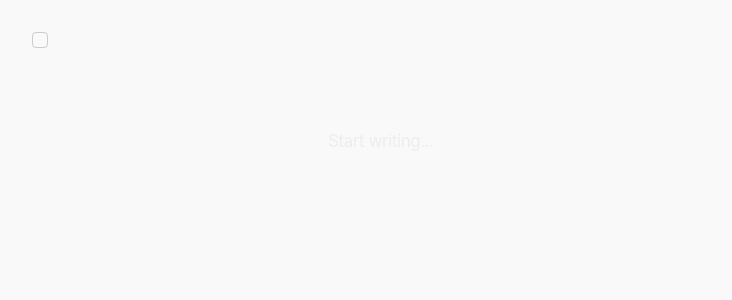
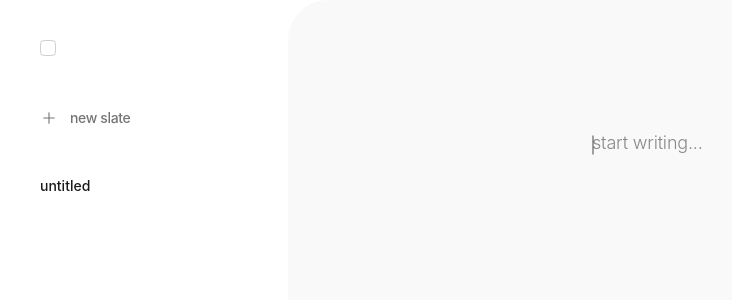
Before and after one commit to aryan-madan/Slate, a React (Vite) app: page / in a window 1280 px wide. Shown: the top 300 px of the page, without its empty margins (0-732 px from the left). Built offline with nearby package versions, Linux system fonts and the light colour scheme.

Commit message:
[2] added a sidebar, with animations and multi-page support

```diff
--- a/src/App.jsx
+++ b/src/App.jsx
@@ -1,27 +1,131 @@
-import React from 'react';
+import React, { useState, useRef, useLayoutEffect } from 'react';
 import { useLocal } from './Hook';
+import { IconPlus, IconX } from '@tabler/icons-react';
 
 export default function App() {
-  const [text, setText] = useLocal('text', '');
+  const [items, setItems] = useLocal('items', [{ id: 1, body: '' }]);
+  const [active, setActive] = useLocal('active', 1);
+  const [show, setShow] = useState(false);
+  const [deletingId, setDeletingId] = useState(null);
+  const [cursorPos, setCursorPos] = useState({ x: 0, y: 0 });
+  const lastAddedId = useRef(null);
+
+  const textareaRef = useRef(null);
+  const mirrorRef = useRef(null);
+  const cur = items.find(i => i.id === active) || items[0];
+  const curve = 'cubic-bezier(0.16, 1, 0.3, 1)';
+
+  const updateCursor = () => {
+    if (!textareaRef.current || !mirrorRef.current) return;
+    const el = textareaRef.current;
+    const start = el.selectionStart;
+    const textBefore = el.value.substring(0, start);
+    mirrorRef.current.textContent = textBefore;
+    const span = document.createElement('span');
+    span.textContent = '\u200b';
+    mirrorRef.current.appendChild(span);
+    setCursorPos({ x: span.offsetLeft, y: span.offsetTop });
+  };
+
+  useLayoutEffect(() => {
+    updateCursor();
+  }, [cur.body, active]);
+
+  const edit = (val) => {
+    setItems(items.map(i => i.id === active ? { ...i, body: val } : i));
+  };
+
+  const add = () => {
+    const newId = Date.now();
+    lastAddedId.current = newId;
+    setItems([...items, { id: newId, body: '' }]);
+  };
+
+  const remove = (id) => {
+    if (items.length <= 1 && items[0].body === '') return;
+    setDeletingId(id);
+    setTimeout(() => {
+      const filtered = items.filter(i => i.id !== id);
+      const nextItems = filtered.length ? filtered : [{ id: Date.now(), body: '' }];
+      if (active === id) setActive(nextItems[0].id);
+      setItems(nextItems);
+      setDeletingId(null);
+    }, 400);
+  };
 
   return (
-    <div className="fixed inset-0 bg-[var(--bg)] flex flex-col items-center overflow-hidden">
-
-      <div className="absolute top-8 left-8">
+    <div className="fixed inset-0 bg-[var(--sidebar)] flex overflow-hidden select-none">
+      <div className="absolute top-10 left-10 z-50 pointer-events-none">
         <div className="w-4 h-4 rounded-[4px] border border-[var(--fg)] opacity-20" />
       </div>
 
-      <main className="w-full max-w-2xl h-full flex flex-col pt-32 px-6">
-        <textarea
-          autoFocus
-          value={text}
-          onChange={(e) => setText(e.target.value)}
-          placeholder="Start writing..."
-          className="w-full h-full bg-transparent border-none outline-none resize-none text-[17px] font-normal leading-relaxed placeholder:opacity-10 text-[var(--fg)] tracking-tight"
-          spellCheck="false"
-        />
+      <div onMouseEnter={() => setShow(true)} className="fixed inset-y-0 left-0 w-20 z-40" />
+
+      <aside
+        onMouseLeave={() => setShow(false)}
+        className={`fixed inset-y-0 left-0 w-72 px-4 pt-24 flex flex-col bg-[var(--sidebar)] transition-all duration-500 z-30 ${show ? 'translate-x-0 opacity-100' : '-translate-x-full opacity-0'}`}
+        style={{ transitionTimingFunction: curve }}
+      >
+        <div className="px-2">
+          <button onClick={add} className="w-full flex items-center gap-3 px-4 py-3 rounded-xl hover:bg-white/5 transition-colors text-sm opacity-60 hover:opacity-100 mb-6 group">
+            <IconPlus size={18} stroke={1.5} className="transition-transform group-active:scale-90" />
+            <span className="font-medium lowercase tracking-tight">new slate</span>
+          </button>
+          <nav className="flex flex-col overflow-y-auto custom-scrollbar">
+            {items.map((i) => (
+              <div
+                key={i.id}
+                className={`slate-item group relative ${deletingId === i.id ? 'exit' : ''} ${lastAddedId.current === i.id ? 'slate-item-new' : ''}`}
+              >
+                <button
+                  onClick={() => setActive(i.id)}
+                  className={`w-full text-left px-4 py-3 rounded-xl text-sm transition-all duration-200 truncate pr-10 ${active === i.id ? 'bg-white/5 opacity-100 font-medium' : 'opacity-25 hover:opacity-60'}`}
+                >
+                  {i.body.split('\n')[0].slice(0, 24) || 'untitled'}
+                </button>
+                <button
+                  onClick={(e) => { e.stopPropagation(); remove(i.id); }}
+                  className="absolute right-2 top-1/2 -translate-y-1/2 p-1.5 opacity-0 group-hover:opacity-40 hover:opacity-100 transition-all"
+                >
+                  <IconX size={14} stroke={2} />
+                </button>
+              </div>
+            ))}
+          </nav>
+        </div>
+      </aside>
+
+      <main
+        className={`relative flex-1 bg-[var(--bg)] transition-all duration-500 overflow-hidden h-full ${show ? 'translate-x-72 rounded-l-[40px]' : 'translate-x-0 rounded-l-0'}`}
+        style={{ transitionTimingFunction: curve }}
+      >
+        <div className="h-full w-full flex justify-center pt-32 px-12 pb-20 relative overflow-y-auto">
+          <div className="w-full max-w-2xl relative">
+            <div ref={mirrorRef} className="mirror-div text-base-style tracking-tight" />
+            <div
+              className="custom-cursor absolute w-[1.5px] h-[1.2em] bg-[var(--fg)] opacity-40 pointer-events-none translate-y-[0.22em]"
+              style={{ left: cursorPos.x, top: cursorPos.y }}
+            />
+            <textarea
+              ref={textareaRef}
+              autoFocus
+              key={active}
+              value={cur.body}
+              onChange={(e) => edit(e.target.value)}
+              onSelect={updateCursor}
+              onScroll={updateCursor}
+              onKeyDown={(e) => {
+                if (e.key === 'Tab') { e.preventDefault(); edit(cur.body + '  '); }
+                requestAnimationFrame(updateCursor);
+              }}
+              placeholder="start writing..."
+              className="text-fade-up text-base-style w-full bg-transparent border-none outline-none resize-none text-[var(--fg)] tracking-tight"
+              spellCheck="false"
+              rows={30}
+            />
+          </div>
+        </div>
       </main>
-
     </div>
   );
 }
--- a/src/index.css
+++ b/src/index.css
@@ -5,28 +5,122 @@
   --color-ink: #1a1a1a;
   --color-dark-paper: #0a0a0a;
   --color-dark-ink: #d4d4d8;
+  --color-shelf: #ffffff;
+  --color-dark-shelf: #121212;
 }
 
 :root {
   --bg: var(--color-paper);
   --fg: var(--color-ink);
+  --sidebar: var(--color-shelf);
+  --curve: cubic-bezier(0.16, 1, 0.3, 1);
 }
 
 @media (prefers-color-scheme: dark) {
   :root {
     --bg: var(--color-dark-paper);
     --fg: var(--color-dark-ink);
+    --sidebar: var(--color-dark-shelf);
   }
 }
 
 body {
-  background-color: var(--bg);
+  background-color: var(--sidebar);
   color: var(--fg);
   @apply antialiased transition-colors duration-500;
   font-family: -apple-system, BlinkMacSystemFont, "Geist Variable", sans-serif;
   margin: 0;
+  overflow: hidden;
+}
+
+@keyframes slideIn {
+  0% {
+    max-height: 0;
+    opacity: 0;
+    transform: translateX(-20px);
+    margin-bottom: 0;
+  }
+
+  100% {
+    max-height: 60px;
+    opacity: 1;
+    transform: translateX(0);
+    margin-bottom: 4px;
+  }
+}
+
+.slate-item {
+  transition:
+    max-height 0.4s var(--curve),
+    margin 0.4s var(--curve),
+    transform 0.4s var(--curve),
+    opacity 0.4s var(--curve);
+  max-height: 60px;
+  margin-bottom: 4px;
+  opacity: 1;
+  overflow: hidden;
+  position: relative;
+}
+
+.slate-item-new {
+  animation: slideIn 0.4s var(--curve) forwards;
+}
+
+.slate-item.exit {
+  max-height: 0 !important;
+  opacity: 0 !important;
+  transform: translateX(-30px) !important;
+  margin-bottom: 0 !important;
+  pointer-events: none;
+}
+
+.custom-cursor {
+  transition: left 75ms cubic-bezier(0.1, 0, 0, 1), top 75ms cubic-bezier(0.1, 0, 0, 1);
+  will-change: left, top;
+  z-index: 10;
+}
+
+.text-base-style {
+  font-family: inherit;
+  font-size: 18px;
+  font-weight: 300;
+  line-height: 1.625;
+  letter-spacing: -0.01em;
+  white-space: pre-wrap;
+  word-wrap: break-word;
+}
+
+.mirror-div {
+  visibility: hidden;
+  position: absolute;
+  width: 100%;
+  top: 0;
+  left: 0;
+  pointer-events: none;
+}
+
+textarea {
+  caret-color: transparent !important;
+  outline: none;
+  border: none;
 }
 
 textarea::-webkit-scrollbar {
   display: none;
 }
+
+.text-fade-up {
+  animation: slideInUp 0.5s var(--curve) forwards;
+}
+
+@keyframes slideInUp {
+  0% {
+    transform: translateY(10px);
+    opacity: 0;
+  }
+
+  100% {
+    transform: translateY(0);
+    opacity: 1;
+  }
+}
```
